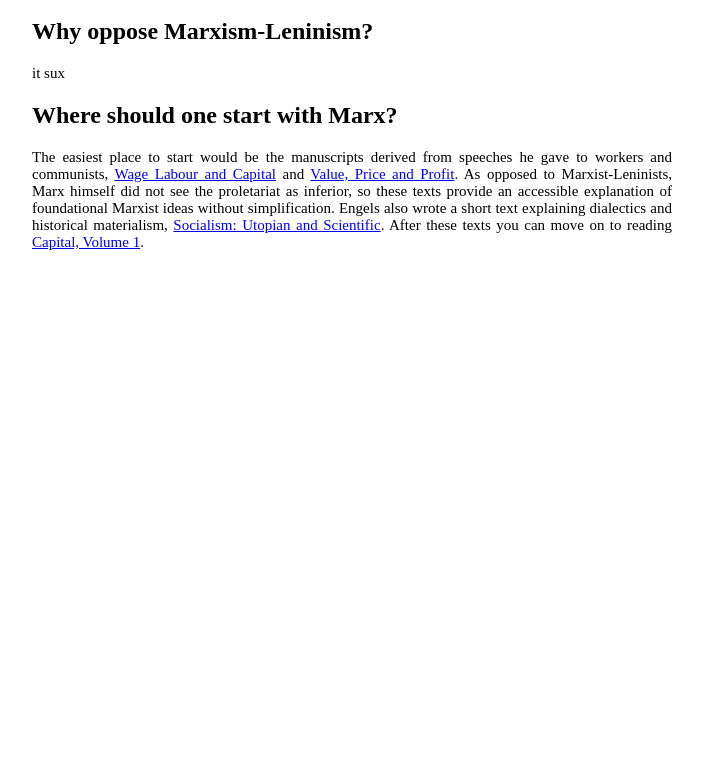
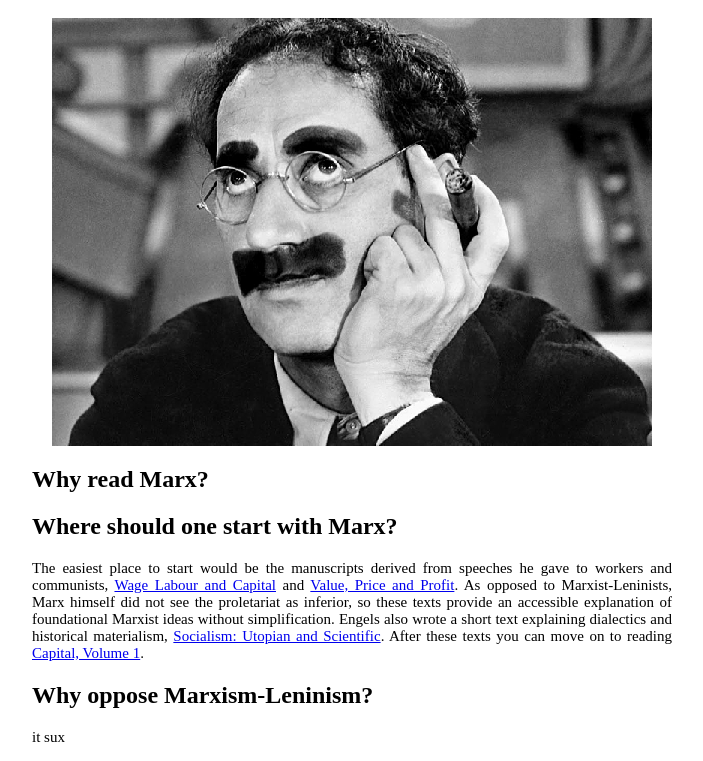
Before and after one commit to dextraneous/readmarx, a plain HTML site: page marx.html in a window 1280 px wide. Shown: the part 48-809 px from the top of the page, without its empty margins (288-991 px from the left). Drawn offline with Linux system fonts and the light colour scheme.

Commit message:
added more pictures of marx, formatting changes

```diff
--- a/marx.html
+++ b/marx.html
@@ -15,13 +15,16 @@
 	<link rel="icon" href="favicon.png">
 </head>
 <body>
-	<center><h1>GUIDE TO READING MARX</h1></center>
+	<center><h1>GUIDE TO READING MARX</h1>
+	<img src="marx-2.png">
+	</center>
 	<div id="txt">
+	<h2>Why read Marx?</h2>
+	<h2>Where should one start with Marx?</h2>
+	<p>The easiest place to start would be the manuscripts derived from speeches he gave to workers and communists, <a href="https://www.marxists.org/archive/marx/works/1847/wage-labour/">Wage Labour and Capital</a> and <a href="https://www.marxists.org/archive/marx/works/1865/value-price-profit/">Value, Price and Profit</a>. As opposed to Marxist-Leninists, Marx himself did not see the proletariat as inferior, so these texts provide an accessible explanation of foundational Marxist ideas without simplification. Engels also wrote a short text explaining dialectics and historical materialism, <a href="https://www.marxists.org/archive/marx/works/1880/soc-utop/index.htm">Socialism: Utopian and Scientific</a>. After these texts you can move on to reading <a href="https://www.marxists.org/archive/marx/works/1867-c1/">Capital, Volume 1</a>.</p>
+
 	<h2>Why oppose Marxism-Leninism?</h2>
 	<p>it sux</p>
-
-	<h2>Where should one start with Marx?</h2>
-	<p>The easiest place to start would be the manuscripts derived from speeches he gave to workers and communists, <a href="https://www.marxists.org/archive/marx/works/1847/wage-labour/">Wage Labour and Capital</a> and <a href="https://www.marxists.org/archive/marx/works/1865/value-price-profit/">Value, Price and Profit</a>. As opposed to Marxist-Leninists, Marx himself did not see the proletariat as inferior, so these texts provide an accessible explanation of foundational Marxist ideas without simplification. Engels also wrote a short text explaining dialectics and historical materialism, <a href="https://www.marxists.org/archive/marx/works/1880/soc-utop/index.htm">Socialism: Utopian and Scientific</a>. After these texts you can move on to reading <a href="https://www.marxists.org/archive/marx/works/1867-c1/">Capital, Volume 1</a>.
 	</div>
 </body>
 </html>
```
Also changed, not shown: marx-2.png (added).
